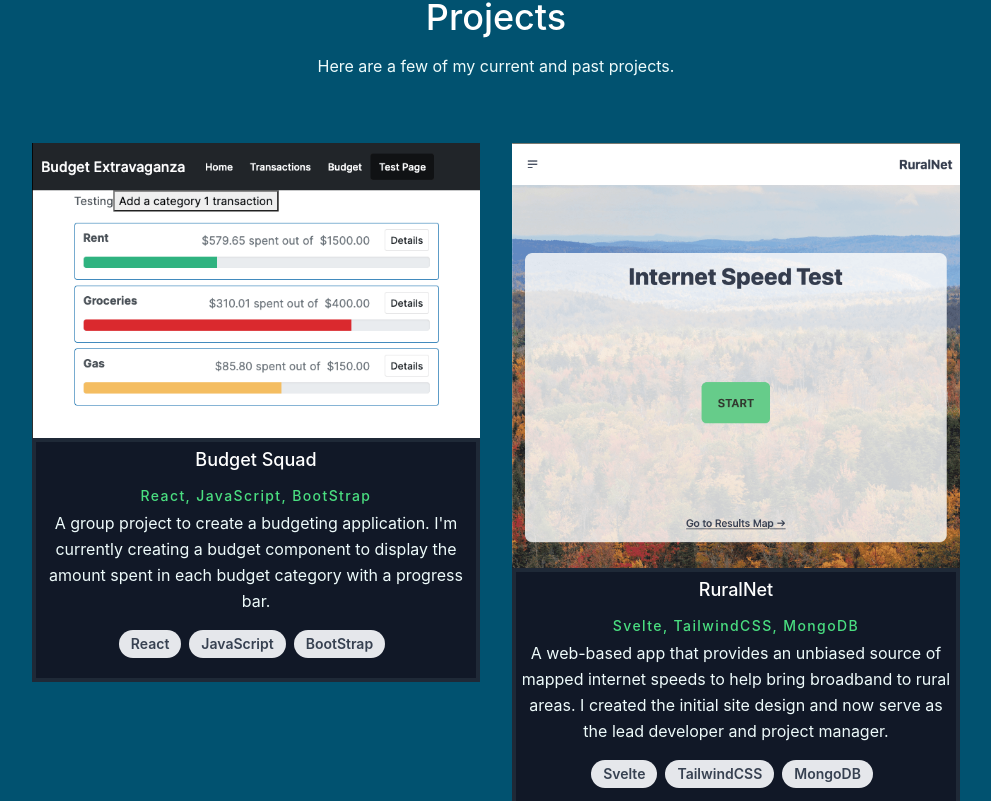
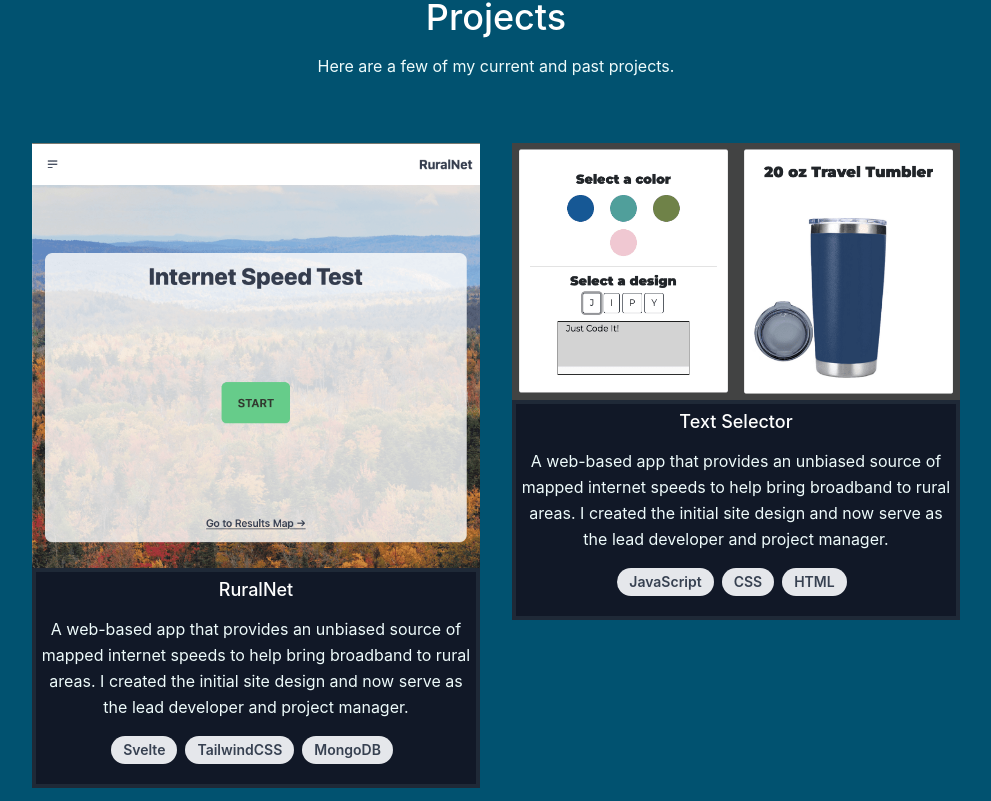
Before and after one commit to jmslynn/react-portfolio, a React (Create React App) app: page / in a window 1280 px wide. Shown: the part 499-1300 px from the top of the page, without its empty margins (144-1135 px from the left). Built offline with nearby package versions, Linux system fonts and the light colour scheme; no server answers.

Commit message:
adding new project

```diff
--- a/src/components/Projects.js
+++ b/src/components/Projects.js
@@ -30,10 +30,6 @@ export default function Projects() {
                 <h1 className="title-font text-lg font-medium text-white mb-3">
                     {project.title}
                   </h1>
-                  <h2 className="tracking-widest text-sm title-font font-medium text-green-400 mb-1">
-                    {project.subtitle}
-                  </h2>
-
                   <p className="leading-relaxed">{project.description}</p>
                   <div class="px-6 pt-4 pb-2">
                     <span class="inline-block bg-gray-200 rounded-full px-3 py-1 text-sm font-semibold text-gray-700 mr-2 mb-2">{project.skill1}</span>
--- a/src/data.js
+++ b/src/data.js
@@ -18,17 +18,6 @@ export const ruralnetPath = 'https://ipgeolocation.abstractapi.com/v1/?api_key=2
 
 export const projects = [
   {
-    title: "Budget Squad",
-    subtitle: "React, JavaScript, BootStrap",
-    description:
-      "A group project to create a budgeting application. I'm currently creating a budget component to display the amount spent in each budget category with a progress bar.",
-    image: "categoryRow.png",
-    link: "https://github.com/coaching-team/budget-squad",
-    skill1: "React",
-    skill2: "JavaScript",
-    skill3: "BootStrap",
-  },
-  {
     title: "RuralNet",
     subtitle: "Svelte, TailwindCSS, MongoDB",
     description:
@@ -39,6 +28,29 @@ export const projects = [
     skill2: "TailwindCSS",
     skill3: "MongoDB",
   },
+  {
+    title: "Text Selector",
+    subtitle: "JavaScript, CSS, HTML",
+    description:
+      "A web-based app that provides an unbiased source of mapped internet speeds to help bring broadband to rural areas. I created the initial site design and now serve as the lead developer and project manager.",
+    image: "Tumbler2.png",
+    link: "https://github.com/jmslynn/configuratorJS",
+    skill1: "JavaScript",
+    skill2: "CSS",
+    skill3: "HTML",
+  },
+  {
+    title: "Budget Squad",
+    subtitle: "React, JavaScript, BootStrap",
+    description:
+      "A group project to create a budgeting application. I created a budget component to display the amount spent in each budget category with a progress bar. The project has been put on hold.",
+    image: "categoryRow.png",
+    link: "https://github.com/coaching-team/budget-squad",
+    skill1: "React",
+    skill2: "JavaScript",
+    skill3: "BootStrap",
+  },
+
   {
     title: "FoodResources",
     subtitle: "TailwindCSS, HTML, UI/UX",
```
Also changed, not shown: public/Tumbler2.png (added), 1 other file (tests, documents, lock files or other folders).
